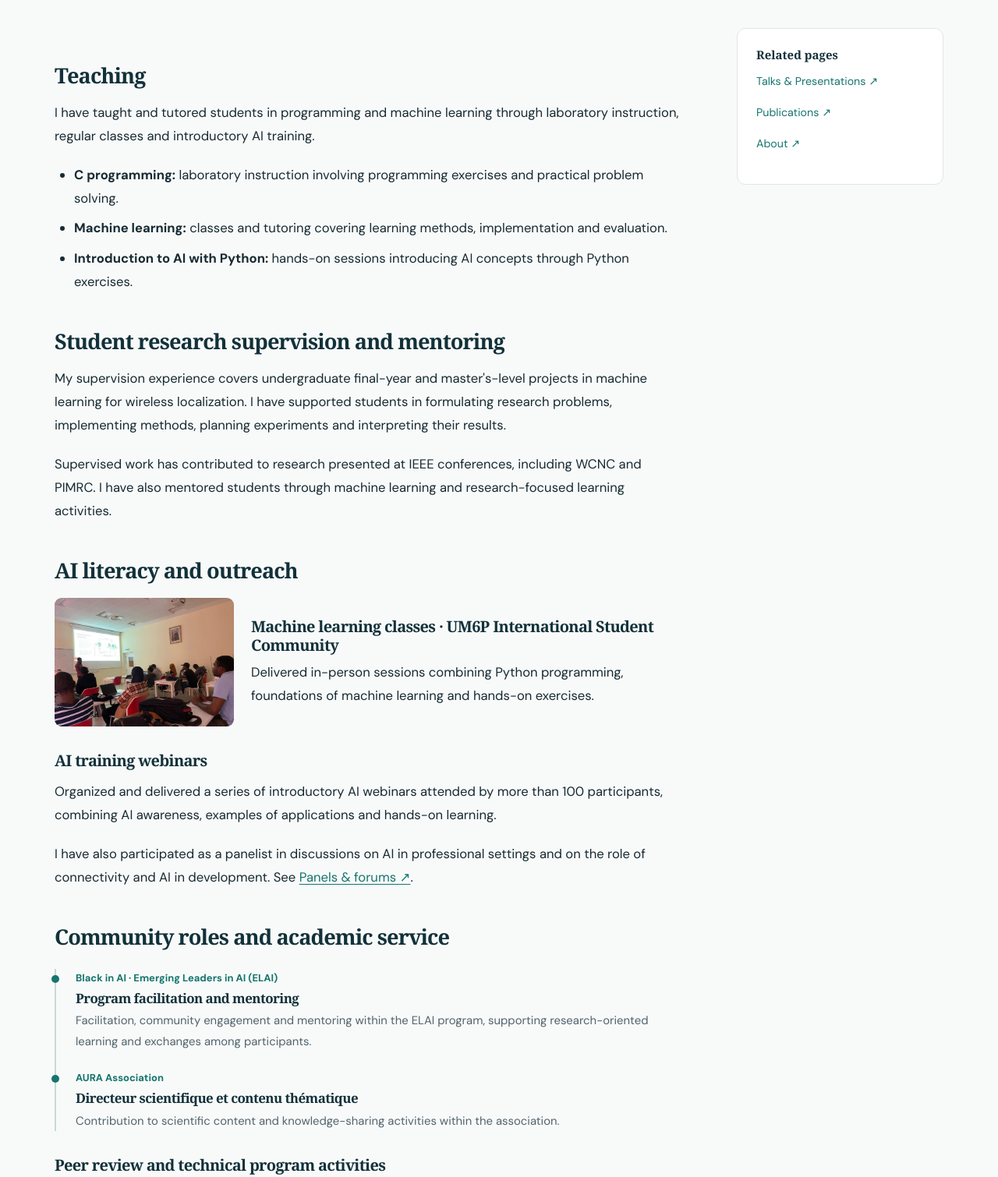
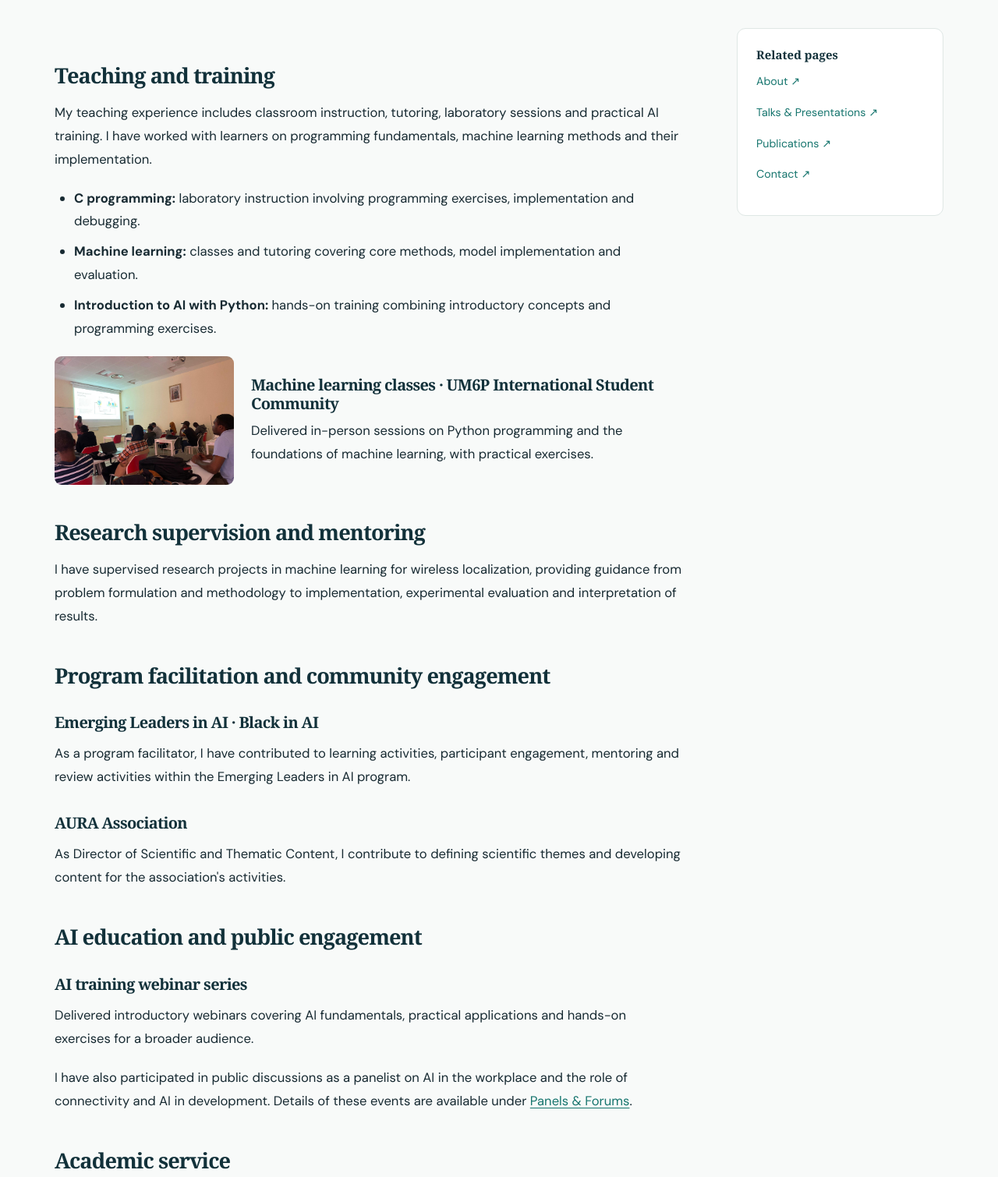
Before and after one commit to yaya-etiabi/yaya-etiabi.github.io, an Astro site in the folder site-v2/: page /teaching-outreach in a window 1280 px wide. Shown: the part 480-1990 px from the top of the page at 78% size. Built offline with nearby package versions, Linux system fonts and the light colour scheme; Astro itself is replaced by a stand-in of ours.

Commit message:
Refine teaching and outreach around concrete experience and consistent academic service

```diff
--- a/site-v2/src/pages/index.astro
+++ b/site-v2/src/pages/index.astro
@@ -87,7 +87,7 @@ const areas = [
             <path d="m2 9 10-5 10 5-10 5L2 9Z" /><path d="M6 11v5c3 2.5 9 2.5 12 0v-5" /><path d="M22 9v7" />
           </svg>
           <h3>Mentoring</h3>
-          <p>Supervision of undergraduate and master's-level research projects.</p>
+          <p>Research project supervision, from problem formulation to experimental evaluation.</p>
         </article>
         <article class="card activity-card">
           <svg class="activity-icon" viewBox="0 0 24 24" fill="none" stroke="currentColor" stroke-width="1.7" stroke-linecap="round" stroke-linejoin="round" aria-hidden="true">
--- a/site-v2/src/pages/talks/index.astro
+++ b/site-v2/src/pages/talks/index.astro
@@ -23,7 +23,7 @@ const talks = [
   {
     "id": "2021-01-01-huber-bootstrap-localization",
     "title": "Huber Estimator and Statistical Bootstrap for IoT Localization",
-    "event": "International Conference on Ubiquitous Networking (UNet)",
+    "event": "International Symposium on Ubiquitous Networking (UNet)",
     "date": "19–22 May 2021",
     "where": "Virtual presentation",
     "desc": "Discussed robust estimation and position refinement using Huber estimation and statistical bootstrapping.",
--- a/site-v2/src/pages/teaching-outreach/index.astro
+++ b/site-v2/src/pages/teaching-outreach/index.astro
@@ -2,50 +2,107 @@
 import BaseLayout from '../../layouts/BaseLayout.astro';
 import { withBase } from '../../lib/site';
 ---
-<BaseLayout title="Teaching & Outreach" description="Programming and machine learning teaching, student research supervision, AI literacy and academic activities.">
-  <section class="page-hero"><div class="container">
-    <div class="eyebrow">Academic &amp; community activities</div>
-    <h1>Teaching, Mentoring &amp; Outreach</h1>
-    <p class="lead">My academic work includes teaching programming and machine learning, supervising student research, and contributing to AI education and research communities.</p>
-  </div></section>
-  <div class="container page-content"><div class="detail-grid">
+<BaseLayout
+  title="Teaching & Outreach"
+  description="Teaching, research supervision, AI education, community engagement and academic service by Yaya Etiabi."
+>
+  <section class="page-hero">
+    <div class="container">
+      <div class="eyebrow">Teaching &amp; engagement</div>
+      <h1>Teaching &amp; Outreach</h1>
+      <p class="lead">
+        Alongside my research, I have taught programming and machine learning,
+        supervised research projects, contributed to AI education initiatives,
+        and served scientific and professional communities.
+      </p>
+    </div>
+  </section>
+
+  <div class="container page-content">
+    <div class="detail-grid">
       <article class="prose">
-      <h2>Teaching</h2>
-      <p>I have taught and tutored students in programming and machine learning through laboratory instruction, regular classes and introductory AI training.</p>
+        <h2>Teaching and training</h2>
+        <p>
+          My teaching experience includes classroom instruction, tutoring,
+          laboratory sessions and practical AI training. I have worked with
+          learners on programming fundamentals, machine learning methods
+          and their implementation.
+        </p>
         <ul>
-        <li><strong>C programming:</strong> laboratory instruction involving programming exercises and practical problem solving.</li>
-        <li><strong>Machine learning:</strong> classes and tutoring covering learning methods, implementation and evaluation.</li>
-        <li><strong>Introduction to AI with Python:</strong> hands-on sessions introducing AI concepts through Python exercises.</li>
+          <li><strong>C programming:</strong> laboratory instruction involving programming exercises, implementation and debugging.</li>
+          <li><strong>Machine learning:</strong> classes and tutoring covering core methods, model implementation and evaluation.</li>
+          <li><strong>Introduction to AI with Python:</strong> hands-on training combining introductory concepts and programming exercises.</li>
         </ul>
-      <h2>Student research supervision and mentoring</h2>
-      <p>My supervision experience covers undergraduate final-year and master's-level projects in machine learning for wireless localization. I have supported students in formulating research problems, implementing methods, planning experiments and interpreting their results.</p>
-      <p>Supervised work has contributed to research presented at IEEE conferences, including WCNC and PIMRC. I have also mentored students through machine learning and research-focused learning activities.</p>
-      <h2>AI literacy and outreach</h2>
         <div class="activity-feature" id="ml-class-um6p">
-        <img src={withBase('/media/um6p-ml-class.jpg')} alt="Machine learning session for UM6P's international student community" loading="lazy" decoding="async" />
-        <div><h3>Machine learning classes · UM6P International Student Community</h3><p>Delivered in-person sessions combining Python programming, foundations of machine learning and hands-on exercises.</p></div>
+          <img
+            src={withBase('/media/um6p-ml-class.jpg')}
+            alt="Machine learning class for the UM6P International Student Community"
+            loading="lazy"
+            decoding="async"
+          />
+          <div>
+            <h3>Machine learning classes · UM6P International Student Community</h3>
+            <p>
+              Delivered in-person sessions on Python programming and the foundations
+              of machine learning, with practical exercises.
+            </p>
           </div>
+        </div>
+
+        <h2>Research supervision and mentoring</h2>
+        <p>
+          I have supervised research projects in machine learning for wireless
+          localization, providing guidance from problem formulation and methodology
+          to implementation, experimental evaluation and interpretation of results.
+        </p>
+
+        <h2>Program facilitation and community engagement</h2>
+        <h3>Emerging Leaders in AI · Black in AI</h3>
+        <p>
+          As a program facilitator, I have contributed to learning activities,
+          participant engagement, mentoring and review activities within
+          the Emerging Leaders in AI program.
+        </p>
+        <h3>AURA Association</h3>
+        <p>
+          As Director of Scientific and Thematic Content, I contribute to
+          defining scientific themes and developing content for the association's
+          activities.
+        </p>
+
+        <h2>AI education and public engagement</h2>
         <div id="ai-training-webinar">
-        <h3>AI training webinars</h3>
-        <p>Organized and delivered a series of introductory AI webinars attended by more than 100 participants, combining AI awareness, examples of applications and hands-on learning.</p>
+          <h3>AI training webinar series</h3>
+          <p>
+            Delivered introductory webinars covering AI fundamentals, practical
+            applications and hands-on exercises for a broader audience.
+          </p>
         </div>
-      <p>I have also participated as a panelist in discussions on AI in professional settings and on the role of connectivity and AI in development. See <a href={withBase('/talks/#panels')}>Panels &amp; forums ↗</a>.</p>
-      <h2>Community roles and academic service</h2>
-      <div class="timeline">
-        <div class="timeline-item"><div class="timeline-date">Black in AI · Emerging Leaders in AI (ELAI)</div><h3>Program facilitation and mentoring</h3><p>Facilitation, community engagement and mentoring within the ELAI program, supporting research-oriented learning and exchanges among participants.</p></div>
-        <div class="timeline-item"><div class="timeline-date">AURA Association</div><h3>Directeur scientifique et contenu thématique</h3><p>Contribution to scientific content and knowledge-sharing activities within the association.</p></div>
+        <p>
+          I have also participated in public discussions as a panelist on AI
+          in the workplace and the role of connectivity and AI in development.
+          Details of these events are available under
+          <a href={withBase('/talks/#panels')}>Panels &amp; Forums</a>.
+        </p>
+
+        <h2>Academic service</h2>
+        <div id="ieee-reviewer-tpc-member">
+          <p>
+            I served on the Technical Program Committee for <strong>IEEE WCNC 2024</strong>
+            and have reviewed papers for IEEE ICC and IEEE GLOBECOM, as well as
+            manuscripts for IEEE Transactions on Wireless Communications,
+            IEEE Internet of Things Journal and IEEE Sensors Journal.
+          </p>
         </div>
-      <div id="ieee-reviewer-tpc-member">
-        <h3>Peer review and technical program activities</h3>
-        <p>Served as a Technical Program Committee (TPC) member for <strong>IEEE WCNC 2024</strong> and as a reviewer for conferences including IEEE ICC and IEEE GLOBECOM, as well as journals including IEEE Transactions on Wireless Communications, IEEE Internet of Things Journal and IEEE Sensors Journal.</p>
-      </div>
-      <h2>Conference presentations</h2>
-      <p>My research presentations at international conferences are listed on the <a href={withBase('/talks/')}>Talks &amp; Presentations page</a>, with references to the corresponding papers.</p>
       </article>
-    <aside class="sidebar-panel"><h3>Related pages</h3>
+
+      <aside class="sidebar-panel">
+        <h3>Related pages</h3>
+        <p class="small"><a href={withBase('/about/')}>About ↗</a></p>
         <p class="small"><a href={withBase('/talks/')}>Talks &amp; Presentations ↗</a></p>
         <p class="small"><a href={withBase('/publications/')}>Publications ↗</a></p>
-      <p class="small"><a href={withBase('/about/')}>About ↗</a></p>
+        <p class="small"><a href={withBase('/contact/')}>Contact ↗</a></p>
       </aside>
-  </div></div>
+    </div>
+  </div>
 </BaseLayout>
```
Lines whose indentation alone changed are shown as unchanged.
